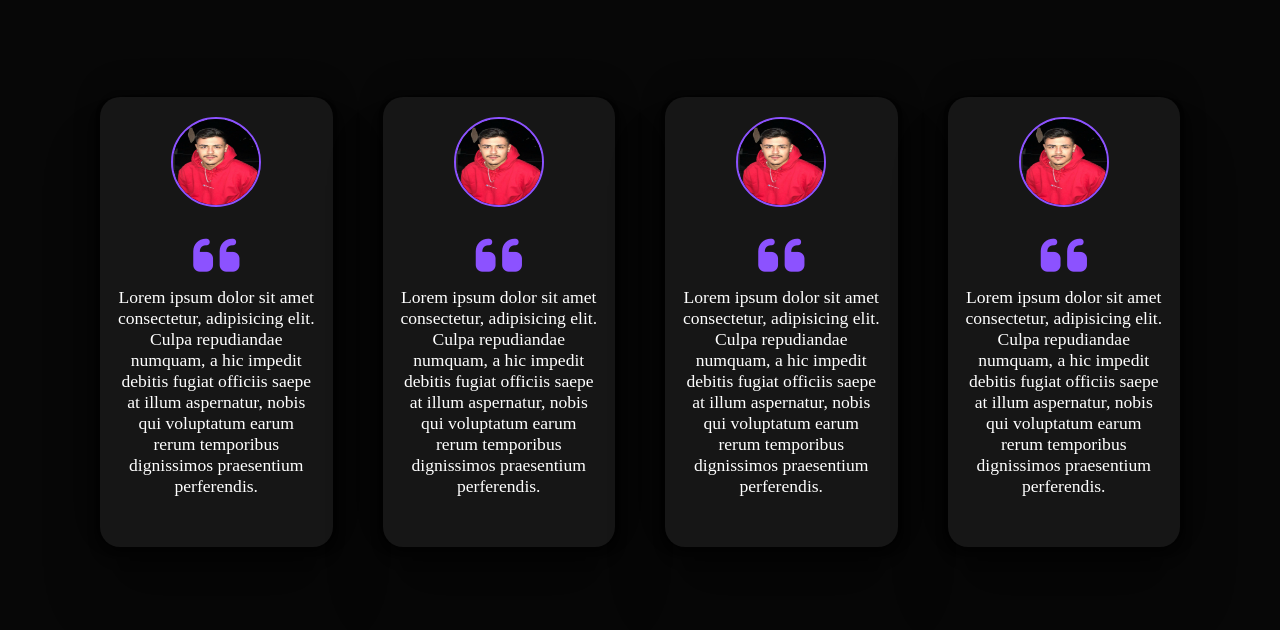
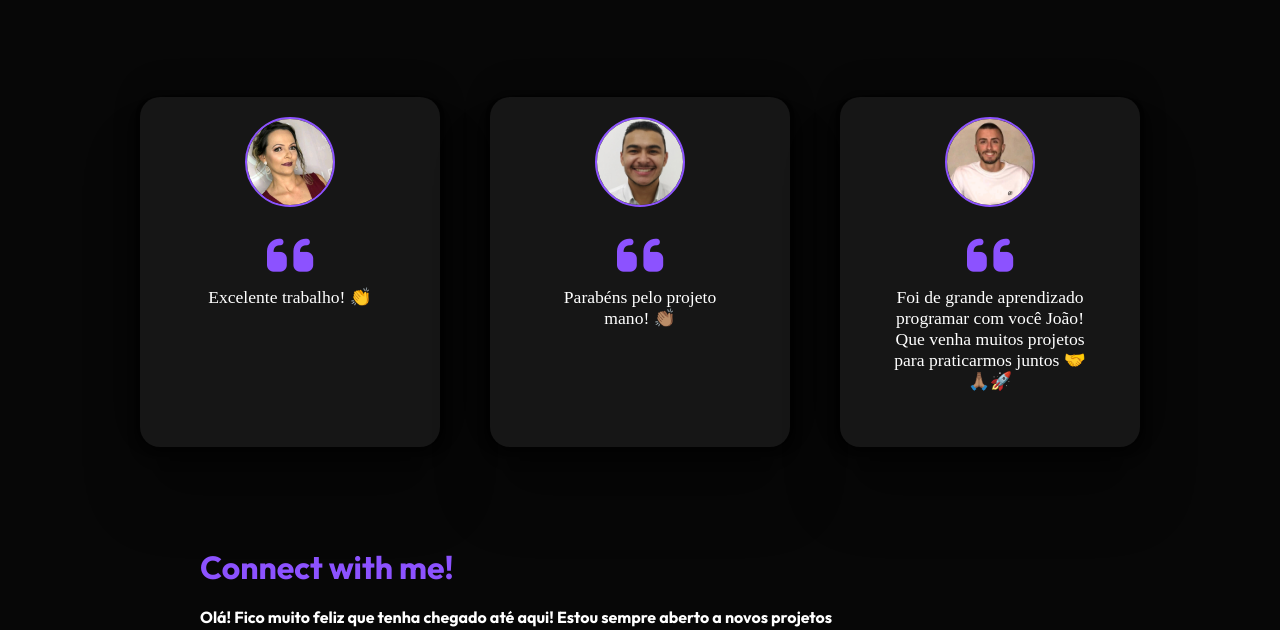
Before and after one commit to joaopcassiano/portfolio-web, a plain HTML site: page index.html in a window 1280 px wide. Shown: the part 4098-4728 px from the top of the page. Drawn offline with nearby package versions, Linux system fonts and the light colour scheme.

Commit message:
Add files via upload

```diff
--- a/css/style.css
+++ b/css/style.css
@@ -821,7 +821,7 @@ a{
 
 .card{
     width: 300px;
-    height: 450px;
+    height: 350px;
     background-color: #161616;
     box-shadow: rgba(0, 0, 0, 0.25) 0px 54px 55px, rgba(0, 0, 0, 0.12) 0px -12px 30px, rgba(0, 0, 0, 0.12) 0px 4px 6px, rgba(0, 0, 0, 0.17) 0px 12px 13px, rgba(0, 0, 0, 0.09) 0px -3px 5px;
     border-radius: 20px;
--- a/index.html
+++ b/index.html
@@ -467,37 +467,19 @@
             </div>
             <div class="main-testimonials">
                 <div class="card">
-                    <img class="img-card" src="./images/joaocassiano.jpeg" alt="foto-testimonials">
-                    <p class="text-card"><span class="quote"><i class="fa-solid fa-quote-left"></i></span><br>Lorem
-                        ipsum dolor sit amet consectetur, adipisicing elit. Culpa repudiandae
-                        numquam, a hic impedit debitis fugiat officiis saepe at illum aspernatur, nobis qui voluptatum
-                        earum rerum temporibus dignissimos praesentium perferendis.</p>
+                    <img class="img-card" src="./images/flavia.jfif" alt="foto-testimonials">
+                    <p class="text-card"><span class="quote"><i class="fa-solid fa-quote-left"></i></span><br> Excelente trabalho! 👏</p>
                 </div>
 
                 <div class="card">
-                    <img class="img-card" src="./images/joaocassiano.jpeg" alt="foto-testimonials">
-                    <p class="text-card"><span class="quote"><i class="fa-solid fa-quote-left"></i></span><br>Lorem
-                        ipsum dolor sit amet consectetur, adipisicing elit. Culpa repudiandae
-                        numquam, a hic impedit debitis fugiat officiis saepe at illum aspernatur, nobis qui voluptatum
-                        earum rerum temporibus dignissimos praesentium perferendis.</p>
+                    <img class="img-card" src="./images/eliano.jfif" alt="foto-testimonials">
+                    <p class="text-card"><span class="quote"><i class="fa-solid fa-quote-left"></i></span><br>Parabéns pelo projeto mano! 👏🏽</p>
                 </div>
 
                 <div class="card">
-                    <img class="img-card" src="./images/joaocassiano.jpeg" alt="foto-testimonials">
-                    <p class="text-card"><span class="quote"><i class="fa-solid fa-quote-left"></i></span><br>Lorem
-                        ipsum dolor sit amet consectetur, adipisicing elit. Culpa repudiandae
-                        numquam, a hic impedit debitis fugiat officiis saepe at illum aspernatur, nobis qui voluptatum
-                        earum rerum temporibus dignissimos praesentium perferendis.</p>
+                    <img class="img-card" src="./images/joao.jfif" alt="foto-testimonials">
+                    <p class="text-card"><span class="quote"><i class="fa-solid fa-quote-left"></i></span><br>Foi de grande aprendizado programar com você João! Que venha muitos projetos para praticarmos juntos 🤝🙏🏽🚀</p>
                 </div>
-
-                <div class="card">
-                    <img class="img-card" src="./images/joaocassiano.jpeg" alt="foto-testimonials">
-                    <p class="text-card"><span class="quote"><i class="fa-solid fa-quote-left"></i></span><br>Lorem
-                        ipsum dolor sit amet consectetur, adipisicing elit. Culpa repudiandae
-                        numquam, a hic impedit debitis fugiat officiis saepe at illum aspernatur, nobis qui voluptatum
-                        earum rerum temporibus dignissimos praesentium perferendis.</p>
-                </div>
-
             </div>
         </section>
         <section id="contact" class="final-contact">
```
Also changed, not shown: portfolio.html (+10 -6 lines), images/eliano.jfif (added), images/flavia.jfif (added), images/joao.jfif (added).
